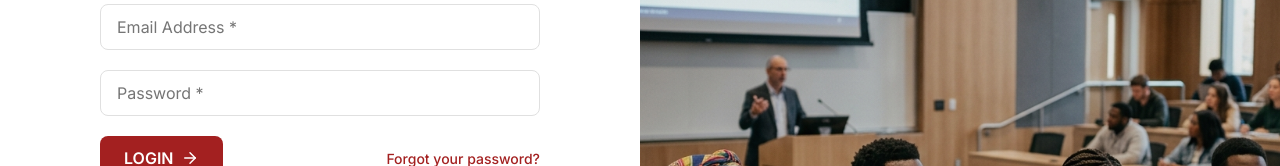
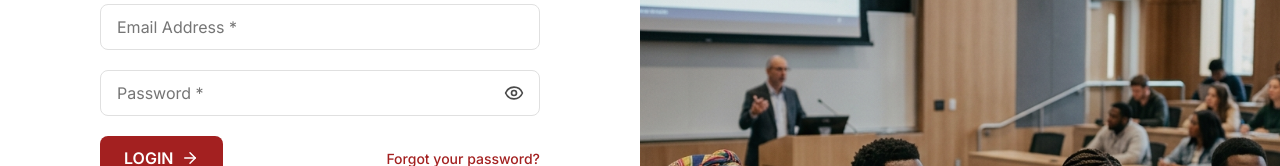
Before and after one commit to Holison18/E-Learning-Workshop-Booking-App, a Next.js app: page /auth/login in a window 1280 px wide. Shown: the part 247-413 px from the top of the page. Built offline with nearby package versions, Linux system fonts and the light colour scheme; no server answers.

Commit message:
feat: add reusable Input component with optional password visibility toggle and error handling

```diff
--- a/src/components/ui/input/Input.module.css
+++ b/src/components/ui/input/Input.module.css
@@ -17,8 +17,19 @@
   margin-top: 0.25rem;
 }
 
+.inputContainer {
+  position: relative;
+  display: flex;
+  align-items: center;
+}
+
 .input {
+  width: 100%;
   /* Inherits from globals.css base input style */
+}
+
+.passwordInput {
+  padding-right: 3rem !important;
 }
 
 .errorInput {
@@ -28,3 +39,21 @@
 .errorInput:focus {
   box-shadow: 0 0 0 3px rgba(163, 32, 32, 0.2);
 }
+
+.toggleButton {
+  position: absolute;
+  right: 1rem;
+  background: none;
+  border: none;
+  color: var(--secondary-gray);
+  cursor: pointer;
+  display: flex;
+  align-items: center;
+  justify-content: center;
+  padding: 0;
+  transition: color 0.2s;
+}
+
+.toggleButton:hover {
+  color: var(--secondary-black);
+}
--- a/src/components/ui/input/Input.tsx
+++ b/src/components/ui/input/Input.tsx
@@ -1,4 +1,7 @@
-import React from 'react';
+'use client';
+
+import React, { useState } from 'react';
+import { Eye, EyeOff } from 'lucide-react';
 import styles from './Input.module.css';
 
 interface InputProps extends React.InputHTMLAttributes<HTMLInputElement> {
@@ -7,9 +10,13 @@ interface InputProps extends React.InputHTMLAttributes<HTMLInputElement> {
 }
 
 export const Input = React.forwardRef<HTMLInputElement, InputProps>(
-  ({ className = '', label, error, id, ...props }, ref) => {
+  ({ className = '', label, error, id, type, ...props }, ref) => {
     const generatedId = React.useId();
     const inputId = id || generatedId;
+    const [showPassword, setShowPassword] = useState(false);
+
+    const isPassword = type === 'password';
+    const inputType = isPassword ? (showPassword ? 'text' : 'password') : type;
 
     return (
       <div className={`${styles.wrapper} ${className}`}>
@@ -18,12 +25,25 @@ export const Input = React.forwardRef<HTMLInputElement, InputProps>(
             {label}
           </label>
         )}
-        <input
-          ref={ref}
-          id={inputId}
-          className={`${styles.input} ${error ? styles.errorInput : ''}`}
-          {...props}
-        />
+        <div className={styles.inputContainer}>
+          <input
+            ref={ref}
+            id={inputId}
+            type={inputType}
+            className={`${styles.input} ${isPassword ? styles.passwordInput : ''} ${error ? styles.errorInput : ''}`}
+            {...props}
+          />
+          {isPassword && (
+            <button
+              type="button"
+              className={styles.toggleButton}
+              onClick={() => setShowPassword(!showPassword)}
+              aria-label={showPassword ? "Hide password" : "Show password"}
+            >
+              {showPassword ? <EyeOff size={20} /> : <Eye size={20} />}
+            </button>
+          )}
+        </div>
         {error && <span className={styles.errorText}>{error}</span>}
       </div>
     );
```
